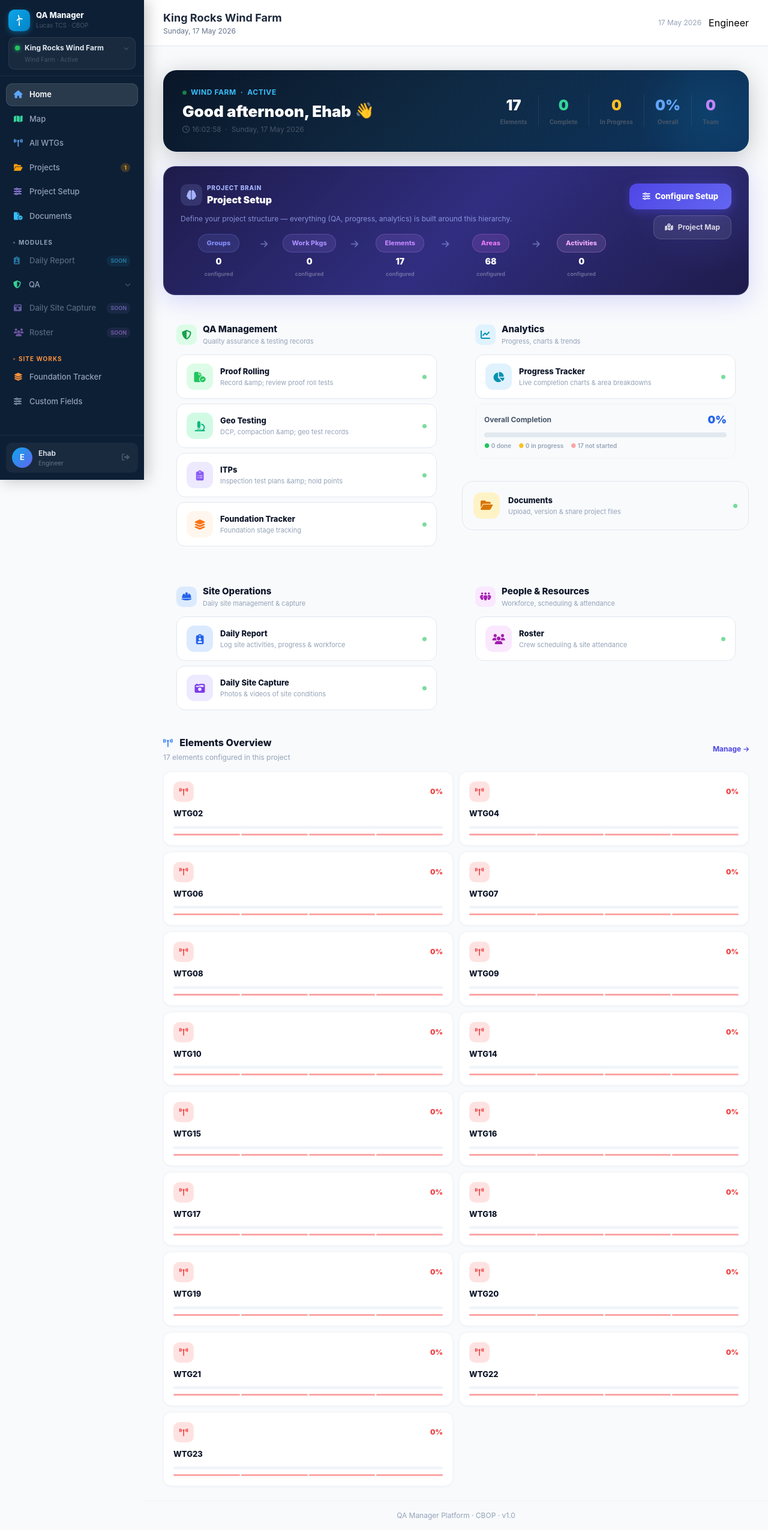
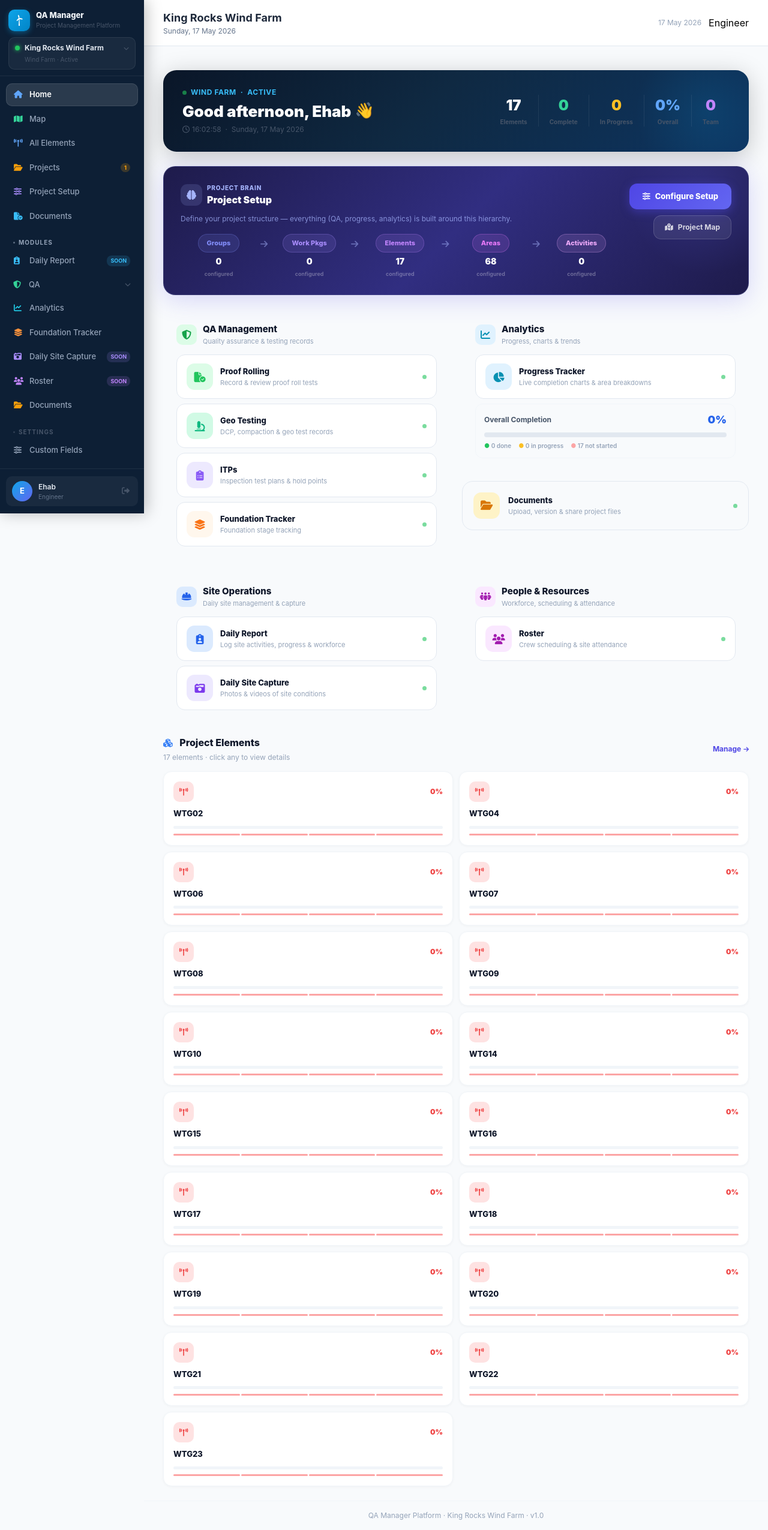
Before and after one commit to Ehabmd93/windfarm-manager, a Flask app: page / in a window 1280 px wide. Shown: the whole page at 60% size. Run offline with Flask 3, Linux system fonts and the light colour scheme; a user stored in the database is signed in; data comes from the database, SQL or seed files in the repository; data that the repository does not hold is empty; some libraries are stand-ins or nearby versions.

Commit message:
Remove all hardcoded branding + make sidebar project-aware
base.html:
- Sidebar logo: 'Lucas TCS · CBOP' → 'Project Management Platform'
- 'All WTGs' → 'All Elements' (generic)
- Sidebar modules section now fully dynamic: only shows links for features
  enabled on the active project (proof_rolling, geo_testing, itp, foundation,
  progress_tracker, site_capture, roster, documents)
- If no active project: shows a 'Select a project' placeholder
- Removed hardcoded 'Site Works' section and static Foundation/CustomFields links
- Footer: 'QA Manager Platform · CBOP · v1.0' → 'QA Manager Platform · {project name} · v1.0'

dashboard.html:
- All &amp; entities replaced with literal & (were double-escaping in browser)
- 'Elements Overview' heading → 'Project Elements' with generic icon

Co-Authored-By: Claude Sonnet 4.6 <noreply@anthropic.com>

```diff
--- a/templates/base.html
+++ b/templates/base.html
@@ -115,7 +115,7 @@
         </div>
         <div>
           <p style="color:#f1f5f9;font-weight:800;font-size:13px;line-height:1.2;">QA Manager</p>
-          <p style="color:#475569;font-size:10px;margin-top:1px;">Lucas TCS · CBOP</p>
+          <p style="color:#475569;font-size:10px;margin-top:1px;">Project Management Platform</p>
         </div>
       </div>
 
@@ -196,9 +196,9 @@
         <i class="fa-solid fa-map" style="width:16px;color:#34d399;"></i>
         <span>Map</span>
       </a>
-      <a href="{{ url_for('dashboard') }}#wtg-grid" class="sidebar-link" style="margin-top:3px;">
+      <a href="{{ url_for('dashboard') }}#el-grid" class="sidebar-link" style="margin-top:3px;">
         <i class="fa-solid fa-tower-broadcast" style="width:16px;color:#60a5fa;"></i>
-        <span>All WTGs</span>
+        <span>All Elements</span>
       </a>
       <a href="{{ url_for('projects_list') }}" class="sidebar-link {% if request.endpoint in ['projects_list','new_project','project_settings'] %}active{% endif %}" style="margin-top:3px;">
         <i class="fa-solid fa-folder-open" style="width:16px;color:#f59e0b;"></i>
@@ -220,73 +220,108 @@
         <span>Documents</span>
       </a>
 
-      <!-- Modules -->
+      <!-- Dynamic modules based on active project features -->
+      {% if active_project %}
       <div class="nav-section" style="color:#94a3b8;margin-top:18px;">Modules</div>
 
-      <!-- Daily Report — coming soon -->
-      <div class="sidebar-link" style="cursor:default;opacity:0.55;">
+      <!-- Daily Report -->
+      {% if active_project.feature_enabled('daily_report') %}
+      <a href="#" class="sidebar-link" style="margin-top:3px;">
         <i class="fa-solid fa-clipboard-user" style="width:16px;color:#38bdf8;"></i>
         <span>Daily Report</span>
-        <span style="margin-left:auto;font-size:9px;background:rgba(56,189,248,0.15);color:#38bdf8;padding:2px 6px;border-radius:8px;font-weight:700;white-space:nowrap;">SOON</span>
-      </div>
+        <span style="margin-left:auto;font-size:9px;background:rgba(56,189,248,0.15);color:#38bdf8;padding:2px 6px;border-radius:8px;font-weight:700;">SOON</span>
+      </a>
+      {% endif %}
 
       <!-- QA — collapsible -->
+      {% if active_project.feature_enabled('proof_rolling') or active_project.feature_enabled('geo_testing') or active_project.feature_enabled('itp') %}
       <div>
         <button onclick="toggleQANav()" id="qa-nav-btn"
-          class="sidebar-link {% if request.endpoint in ['proof_roll_index','proof_roll_form','view_proof_roll','itp_index','itp_detail','itp_export','progress_tracker'] %}active{% endif %}"
+          class="sidebar-link {% if request.endpoint in ['proof_roll_index','proof_roll_form','view_proof_roll','itp_index','itp_detail','itp_export'] %}active{% endif %}"
           style="width:100%;text-align:left;background:none;border:none;cursor:pointer;margin-top:3px;">
           <i class="fa-solid fa-shield-halved" style="width:16px;color:#34d399;"></i>
           <span>QA</span>
           <i id="qa-nav-arrow" class="fa-solid fa-chevron-down qa-toggle-arrow"
-             style="{% if request.endpoint in ['proof_roll_index','proof_roll_form','view_proof_roll','itp_index','itp_detail','itp_export','progress_tracker'] %}transform:rotate(180deg){% endif %}"></i>
+             style="{% if request.endpoint in ['proof_roll_index','proof_roll_form','view_proof_roll','itp_index','itp_detail','itp_export'] %}transform:rotate(180deg){% endif %}"></i>
         </button>
-        <div class="qa-submenu {% if request.endpoint in ['proof_roll_index','proof_roll_form','view_proof_roll','itp_index','itp_detail','itp_export','progress_tracker'] %}open{% endif %}" id="qa-nav-sub">
+        <div class="qa-submenu {% if request.endpoint in ['proof_roll_index','proof_roll_form','view_proof_roll','itp_index','itp_detail','itp_export'] %}open{% endif %}" id="qa-nav-sub">
+          {% if active_project.feature_enabled('proof_rolling') %}
           <a href="{{ url_for('proof_roll_index') }}" class="sub-link {% if request.endpoint in ['proof_roll_index','proof_roll_form','view_proof_roll'] %}active{% endif %}">
             <i class="fa-solid fa-file-circle-check" style="width:14px;"></i> Proof Rolling
           </a>
-          <a href="{{ url_for('dashboard') }}" class="sub-link {% if request.endpoint=='test_record' %}active{% endif %}">
-            <i class="fa-solid fa-microscope" style="width:14px;"></i> Geo Testing Records
+          {% endif %}
+          {% if active_project.feature_enabled('geo_testing') %}
+          <a href="#" class="sub-link">
+            <i class="fa-solid fa-microscope" style="width:14px;"></i> Geo Testing
           </a>
+          {% endif %}
+          {% if active_project.feature_enabled('itp') %}
           <a href="{{ url_for('itp_index') }}" class="sub-link {% if request.endpoint in ('itp_index','itp_detail','itp_export') %}active{% endif %}">
             <i class="fa-solid fa-clipboard-list" style="width:14px;"></i> ITPs
           </a>
-          <a href="{{ url_for('progress_tracker') }}" class="sub-link {% if request.endpoint=='progress_tracker' %}active{% endif %}">
-            <i class="fa-solid fa-chart-line" style="width:14px;"></i> Analytics
-          </a>
+          {% endif %}
         </div>
       </div>
+      {% endif %}
 
-      <!-- Daily Site Capture — coming soon -->
-      <div class="sidebar-link" style="cursor:default;opacity:0.55;margin-top:3px;">
-        <i class="fa-solid fa-camera-retro" style="width:16px;color:#a78bfa;"></i>
-        <span>Daily Site Capture</span>
-        <span style="margin-left:auto;font-size:9px;background:rgba(167,139,250,0.15);color:#a78bfa;padding:2px 6px;border-radius:8px;font-weight:700;white-space:nowrap;">SOON</span>
-      </div>
+      <!-- Analytics -->
+      {% if active_project.feature_enabled('progress_tracker') %}
+      <a href="{{ url_for('progress_tracker') }}" class="sidebar-link {% if request.endpoint=='progress_tracker' %}active{% endif %}" style="margin-top:3px;">
+        <i class="fa-solid fa-chart-line" style="width:16px;color:#22d3ee;"></i>
+        <span>Analytics</span>
+      </a>
+      {% endif %}
 
-      <!-- Roster — coming soon -->
-      <div class="sidebar-link" style="cursor:default;opacity:0.55;margin-top:3px;">
-        <i class="fa-solid fa-users" style="width:16px;color:#c084fc;"></i>
-        <span>Roster</span>
-        <span style="margin-left:auto;font-size:9px;background:rgba(192,132,252,0.15);color:#c084fc;padding:2px 6px;border-radius:8px;font-weight:700;white-space:nowrap;">SOON</span>
-      </div>
-
-      <!-- Foundation -->
-      <div class="nav-section" style="color:#fb923c;margin-top:18px;">Site Works</div>
-      <a href="{{ url_for('foundation_index') }}" class="sidebar-link {% if request.endpoint == 'foundation_index' %}active{% endif %}">
+      <!-- Foundation Tracker -->
+      {% if active_project.feature_enabled('foundation') %}
+      <a href="{{ url_for('foundation_index') }}" class="sidebar-link {% if request.endpoint=='foundation_index' %}active{% endif %}" style="margin-top:3px;">
         <i class="fa-solid fa-layer-group" style="width:16px;color:#fb923c;"></i>
         <span>Foundation Tracker</span>
       </a>
+      {% endif %}
+
+      <!-- Daily Site Capture -->
+      {% if active_project.feature_enabled('site_capture') %}
+      <a href="#" class="sidebar-link" style="margin-top:3px;">
+        <i class="fa-solid fa-camera-retro" style="width:16px;color:#a78bfa;"></i>
+        <span>Daily Site Capture</span>
+        <span style="margin-left:auto;font-size:9px;background:rgba(167,139,250,0.15);color:#a78bfa;padding:2px 6px;border-radius:8px;font-weight:700;">SOON</span>
+      </a>
+      {% endif %}
+
+      <!-- Roster -->
+      {% if active_project.feature_enabled('roster') %}
+      <a href="#" class="sidebar-link" style="margin-top:3px;">
+        <i class="fa-solid fa-users" style="width:16px;color:#c084fc;"></i>
+        <span>Roster</span>
+        <span style="margin-left:auto;font-size:9px;background:rgba(192,132,252,0.15);color:#c084fc;padding:2px 6px;border-radius:8px;font-weight:700;">SOON</span>
+      </a>
+      {% endif %}
+
+      <!-- Documents -->
+      {% if active_project.feature_enabled('documents') %}
+      <a href="{{ url_for('documents_list') }}" class="sidebar-link {% if request.endpoint in ['documents_list','document_upload','document_detail'] %}active{% endif %}" style="margin-top:3px;">
+        <i class="fa-solid fa-folder-open" style="width:16px;color:#f59e0b;"></i>
+        <span>Documents</span>
+      </a>
+      {% endif %}
+
+      <!-- Admin tools -->
       {% if current_user.is_authenticated and current_user.role in ['engineer','manager','admin'] %}
-      <a href="{{ url_for('custom_fields') }}" class="sidebar-link {% if request.endpoint=='custom_fields' %}active{% endif %}" style="margin-top:3px;">
+      <div class="nav-section" style="color:#475569;margin-top:18px;">Settings</div>
+      <a href="{{ url_for('custom_fields') }}" class="sidebar-link {% if request.endpoint=='custom_fields' %}active{% endif %}">
         <i class="fa-solid fa-sliders" style="width:16px;color:#94a3b8;"></i>
         <span>Custom Fields</span>
       </a>
       {% endif %}
-      {% if current_user.role == 'admin' %}
-      <a href="{{ url_for('foundation_stage_settings') }}" class="sidebar-link {% if request.endpoint == 'foundation_stage_settings' %}active{% endif %}" style="margin-top:3px;">
-        <i class="fa-solid fa-gear" style="width:16px;color:#fdba74;"></i>
-        <span>Stage Settings</span>
-      </a>
+
+      {% else %}
+      <!-- No active project — show generic nav -->
+      <div class="nav-section" style="color:#94a3b8;margin-top:18px;">Modules</div>
+      <div class="sidebar-link" style="opacity:0.4;cursor:default;">
+        <i class="fa-solid fa-lock" style="width:16px;color:#475569;"></i>
+        <span style="font-size:12px;">Select a project to see modules</span>
+      </div>
       {% endif %}
 
     </nav>
@@ -355,7 +390,7 @@
     </main>
 
     <footer class="px-8 py-4 text-center text-xs text-slate-400 border-t border-slate-100">
-      QA Manager Platform · {% if current_user.is_authenticated and current_user.company %}{{ current_user.company }} · {% endif %}v1.0
+      QA Manager Platform{% if active_project %} · {{ active_project.name }}{% endif %} · v1.0
     </footer>
   </div>
 
--- a/templates/dashboard.html
+++ b/templates/dashboard.html
@@ -236,15 +236,15 @@
       </div>
       <div>
         <h3 style="font-size:15px;font-weight:800;color:#0f172a;margin:0;">QA Management</h3>
-        <p style="font-size:11px;color:#94a3b8;margin:0;">Quality assurance &amp; testing records</p>
+        <p style="font-size:11px;color:#94a3b8;margin:0;">Quality assurance & testing records</p>
       </div>
     </div>
     <div style="display:flex;flex-direction:column;gap:8px;">
 
       {% set qa_modules = [
-        ('proof_rolling',    url_for('proof_roll_index'), 'fa-file-circle-check', '#22c55e', '#dcfce7', 'Proof Rolling',    'Record &amp; review proof roll tests'),
-        ('geo_testing',      '#',                         'fa-microscope',        '#10b981', '#d1fae5', 'Geo Testing',      'DCP, compaction &amp; geo test records'),
-        ('itp',              url_for('itp_index'),        'fa-clipboard-list',    '#8b5cf6', '#ede9fe', 'ITPs',             'Inspection test plans &amp; hold points'),
+        ('proof_rolling',    url_for('proof_roll_index'), 'fa-file-circle-check', '#22c55e', '#dcfce7', 'Proof Rolling',    'Record & review proof roll tests'),
+        ('geo_testing',      '#',                         'fa-microscope',        '#10b981', '#d1fae5', 'Geo Testing',      'DCP, compaction & geo test records'),
+        ('itp',              url_for('itp_index'),        'fa-clipboard-list',    '#8b5cf6', '#ede9fe', 'ITPs',             'Inspection test plans & hold points'),
         ('foundation',       url_for('foundation_index'), 'fa-layer-group',       '#f97316', '#fff7ed', 'Foundation Tracker','Foundation stage tracking'),
       ] %}
       {% for key, href, icon, color, bg, title, desc in qa_modules %}
@@ -288,7 +288,7 @@
         </div>
         <div>
           <h3 style="font-size:15px;font-weight:800;color:#0f172a;margin:0;">Analytics</h3>
-          <p style="font-size:11px;color:#94a3b8;margin:0;">Progress, charts &amp; trends</p>
+          <p style="font-size:11px;color:#94a3b8;margin:0;">Progress, charts & trends</p>
         </div>
       </div>
       <div style="display:flex;flex-direction:column;gap:8px;">
@@ -300,7 +300,7 @@
           </div>
           <div style="flex:1;">
             <div class="mod-title">Progress Tracker</div>
-            <div class="mod-desc">Live completion charts &amp; area breakdowns</div>
+            <div class="mod-desc">Live completion charts & area breakdowns</div>
           </div>
           <div class="active-dot"></div>
         </a>
@@ -348,7 +348,7 @@
       </div>
       <div style="flex:1;">
         <div style="font-size:13px;font-weight:800;color:#0f172a;">Documents</div>
-        <div style="font-size:11px;color:#94a3b8;">Upload, version &amp; share project files</div>
+        <div style="font-size:11px;color:#94a3b8;">Upload, version & share project files</div>
       </div>
       <div class="active-dot"></div>
     </a>
@@ -368,7 +368,7 @@
       </div>
       <div>
         <h3 style="font-size:15px;font-weight:800;color:#0f172a;margin:0;">Site Operations</h3>
-        <p style="font-size:11px;color:#94a3b8;margin:0;">Daily site management &amp; capture</p>
+        <p style="font-size:11px;color:#94a3b8;margin:0;">Daily site management & capture</p>
       </div>
     </div>
     <div style="display:flex;flex-direction:column;gap:8px;">
@@ -377,7 +377,7 @@
       {% if proj and proj.feature_enabled('daily_report') %}
       <a href="#" class="mod-card">
         <div class="mod-icon" style="background:#dbeafe;"><i class="fa-solid fa-clipboard-user" style="color:#2563eb;font-size:17px;"></i></div>
-        <div style="flex:1;"><div class="mod-title">Daily Report</div><div class="mod-desc">Log site activities, progress &amp; workforce</div></div>
+        <div style="flex:1;"><div class="mod-title">Daily Report</div><div class="mod-desc">Log site activities, progress & workforce</div></div>
         <div class="active-dot"></div>
       </a>
       {% else %}
@@ -392,7 +392,7 @@
       {% if proj and proj.feature_enabled('site_capture') %}
       <a href="#" class="mod-card">
         <div class="mod-icon" style="background:#ede9fe;"><i class="fa-solid fa-camera-retro" style="color:#7c3aed;font-size:17px;"></i></div>
-        <div style="flex:1;"><div class="mod-title">Daily Site Capture</div><div class="mod-desc">Photos &amp; videos of site conditions</div></div>
+        <div style="flex:1;"><div class="mod-title">Daily Site Capture</div><div class="mod-desc">Photos & videos of site conditions</div></div>
         <div class="active-dot"></div>
       </a>
       {% else %}
@@ -413,8 +413,8 @@
         <i class="fa-solid fa-people-group" style="color:#a21caf;font-size:15px;"></i>
       </div>
       <div>
-        <h3 style="font-size:15px;font-weight:800;color:#0f172a;margin:0;">People &amp; Resources</h3>
-        <p style="font-size:11px;color:#94a3b8;margin:0;">Workforce, scheduling &amp; attendance</p>
+        <h3 style="font-size:15px;font-weight:800;color:#0f172a;margin:0;">People & Resources</h3>
+        <p style="font-size:11px;color:#94a3b8;margin:0;">Workforce, scheduling & attendance</p>
       </div>
     </div>
     <div style="display:flex;flex-direction:column;gap:8px;">
@@ -423,7 +423,7 @@
       {% if proj and proj.feature_enabled('roster') %}
       <a href="#" class="mod-card">
         <div class="mod-icon" style="background:#fae8ff;"><i class="fa-solid fa-users" style="color:#a21caf;font-size:17px;"></i></div>
-        <div style="flex:1;"><div class="mod-title">Roster</div><div class="mod-desc">Crew scheduling &amp; site attendance</div></div>
+        <div style="flex:1;"><div class="mod-title">Roster</div><div class="mod-desc">Crew scheduling & site attendance</div></div>
         <div class="active-dot"></div>
       </a>
       {% else %}
@@ -467,10 +467,10 @@
   <div style="display:flex;align-items:center;justify-content:space-between;margin-bottom:14px;">
     <div>
       <h2 style="font-weight:800;color:#0f172a;font-size:16px;margin:0;">
-        <i class="fa-solid fa-tower-broadcast" style="color:#3b82f6;margin-right:8px;font-size:14px;"></i>
-        Elements Overview
+        <i class="fa-solid fa-cubes" style="color:#3b82f6;margin-right:8px;font-size:14px;"></i>
+        Project Elements
       </h2>
-      <p style="font-size:12px;color:#94a3b8;margin:4px 0 0;">{{ element_count }} element{{ 's' if element_count != 1 else '' }} configured in this project</p>
+      <p style="font-size:12px;color:#94a3b8;margin:4px 0 0;">{{ element_count }} element{{ 's' if element_count != 1 else '' }} · click any to view details</p>
     </div>
     {% if proj %}
     <a href="{{ url_for('project_setup', pid=proj.id) }}" style="font-size:12px;font-weight:700;color:#4f46e5;text-decoration:none;display:flex;align-items:center;gap:4px;">
```
